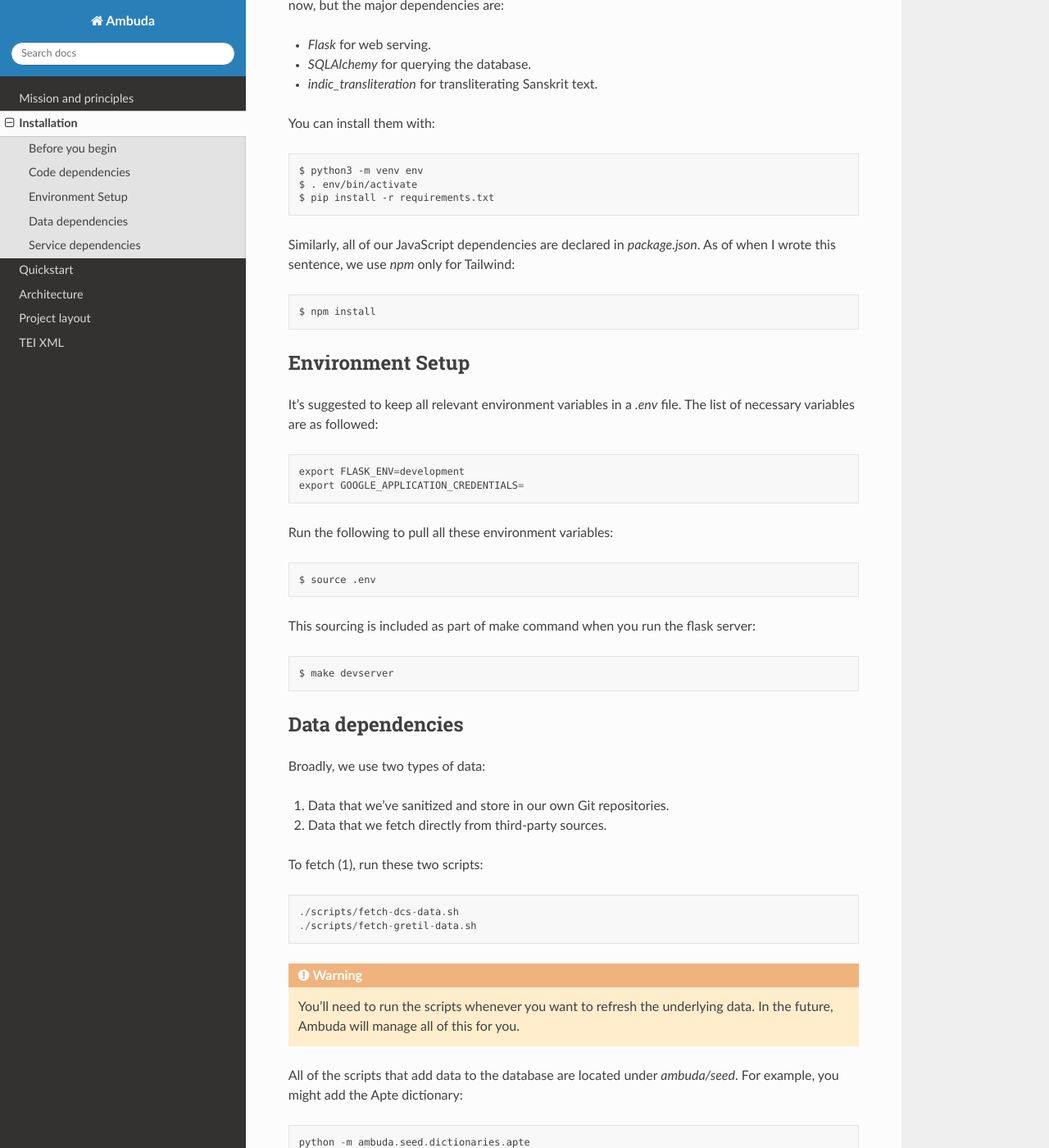
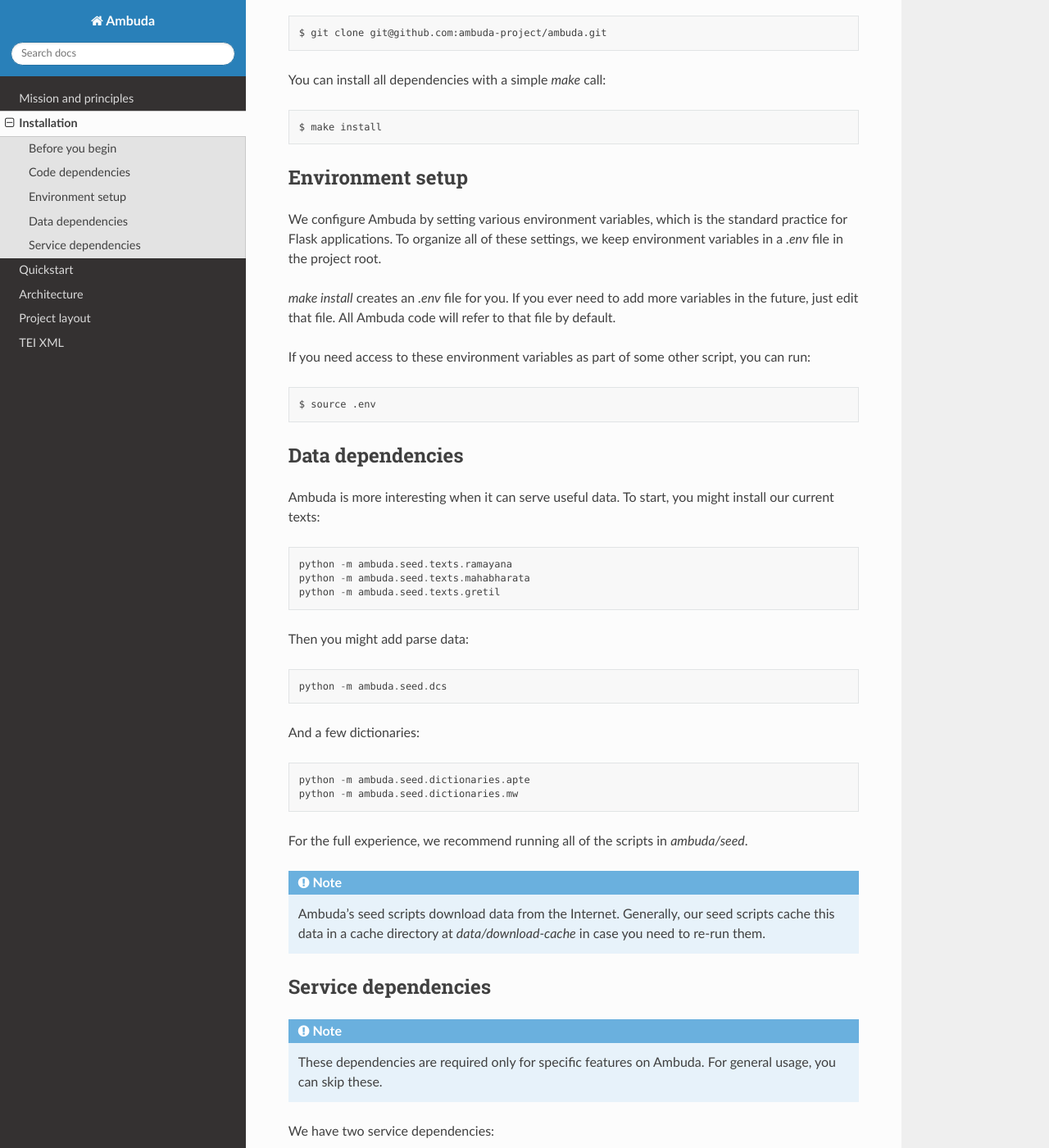
Before and after one commit to ambuda-org/ambuda, a Sphinx documentation site: the page built from docs/installation.rst, in a window 1280 px wide and 1400 px high, scrolled down 565 px. Shown: the whole window at 82% size. Built offline with Sphinx 7.4.7 and the Read the Docs theme 2.0.0, drawn with Linux system fonts in a browser that asks for light colours; some of the changed text lies outside the part shown.

Commit message:
Add better onboarding process
- Move install commands into `make install`
- Add better documentation
- Fix a few bugs

```diff
--- a/ambuda/__init__.py
+++ b/ambuda/__init__.py
@@ -45,7 +45,8 @@ def _initialize_db(app):
     @app.errorhandler(exc.SQLAlchemyError)
     def handle_db_exceptions(error):
         """Rollback errors so that the db can handle future requests."""
-        database.session.rollback()
+        session = queries.get_session()
+        session.rollback()
 
 
 def create_app(config_name: str):
--- a/docs/installation.rst
+++ b/docs/installation.rst
@@ -22,86 +22,58 @@ specific to the Ambuda project, please let us know on our Discord channel.
 Code dependencies
 -----------------
 
-All of Ambuda's Python dependencies are declared in `requirements.txt`. The
-file is quite messy right now, but the major dependencies are:
+Start by downloading our project code from GitHub::
 
-- `Flask` for web serving.
-- `SQLAlchemy` for querying the database.
-- `indic_transliteration` for transliterating Sanskrit text.
+    $ git clone git@github.com:ambuda-project/ambuda.git
 
-You can install them with::
+You can install all dependencies with a simple `make` call::
 
-    $ python3 -m venv env
-    $ . env/bin/activate
-    $ pip install -r requirements.txt
-
-Similarly, all of our JavaScript dependencies are declared in `package.json`.
-As of when I wrote this sentence, we use `npm` only for Tailwind::
-
-    $ npm install
+    $ make install
 
 
-Environment Setup
+Environment setup
 -----------------
 
-It's suggested to keep all relevant environment variables in a `.env` file.
-The list of necessary variables are as followed::
+We configure Ambuda by setting various environment variables, which is the
+standard practice for Flask applications. To organize all of these settings, we
+keep environment variables in a `.env` file in the project root.
 
-    export FLASK_ENV=development
-    export GOOGLE_APPLICATION_CREDENTIALS=
+`make install` creates an `.env` file for you. If you ever need to add more
+variables in the future, just edit that file. All Ambuda code will refer to
+that file by default.
 
-Run the following to pull all these environment variables::
+If you need access to these environment variables as part of some other script,
+you can run::
 
     $ source .env
-
-This sourcing is included as part of make command when you run the flask
-server::
-
-    $ make devserver
 
 
 Data dependencies
 -----------------
 
-Broadly, we use two types of data:
+Ambuda is more interesting when it can serve useful data. To start, you might
+install our current texts::
 
-1. Data that we've sanitized and store in our own Git repositories.
-2. Data that we fetch directly from third-party sources.
+    python -m ambuda.seed.texts.ramayana
+    python -m ambuda.seed.texts.mahabharata
+    python -m ambuda.seed.texts.gretil
 
-To fetch (1), run these two scripts::
+Then you might add parse data::
 
-    ./scripts/fetch-dcs-data.sh
-    ./scripts/fetch-gretil-data.sh
+    python -m ambuda.seed.dcs
 
-.. warning::
-
-    You'll need to run the scripts whenever you want to refresh the underlying
-    data. In the future, Ambuda will manage all of this for you.
-
-All of the scripts that add data to the database are located under
-`ambuda/seed`. For example, you might add the Apte dictionary::
+And a few dictionaries::
 
     python -m ambuda.seed.dictionaries.apte
+    python -m ambuda.seed.dictionaries.mw
 
-Then you might add some texts from our GRETIL snapshot::
-
-    python -m ambuda.seed.texts.gretil
-
-These two should be enough to play around with Ambuda. But for the full
-experience, we recommend running all of the scripts in `ambuda/seed`.
-
-If you see a `KeyError` related to `FLASK_ENV`, make sure to set your environment
-variables, as detailed in the previous section.
+For the full experience, we recommend running all of the scripts in `ambuda/seed`.
 
 .. note::
 
     Ambuda's seed scripts download data from the Internet. Generally, our seed
-    scripts cache this data in a `.cache` directory located at the project
-    root. This cache makes it easy to iterate on a script that fetches data
-    from the Internet.
-
-    So if you're wondering why Ambuda is taking up so much space on disk, check
-    the `.cache` directory and delete it if you need to.
+    scripts cache this data in a cache directory at `data/download-cache` in
+    case you need to re-run them.
 
 
 Service dependencies
```
Also changed, not shown: 4 other files.
